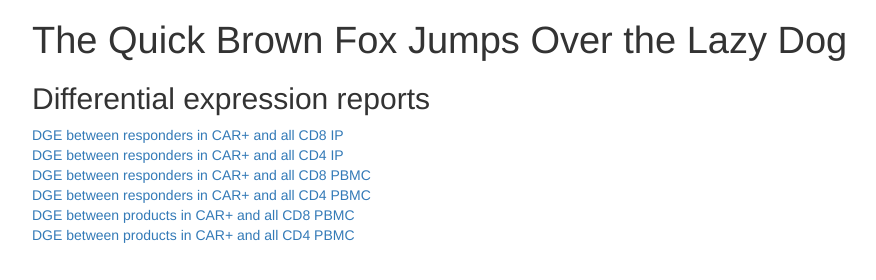
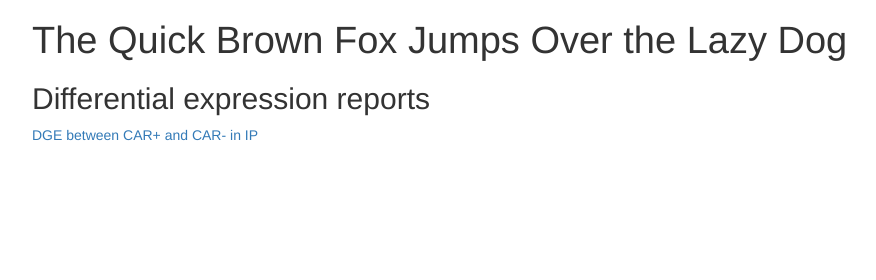
Before and after one commit to jeraldnoble/brexucel, a plain HTML site: page index.html in a window 1280 px wide. Shown: the whole page, without its empty margins (153-1029 px from the left). Drawn offline with nearby package versions, Linux system fonts and the light colour scheme; some packages are replaced by stand-ins of ours.

Commit message:
Update index.html

```diff
--- a/index.html
+++ b/index.html
@@ -361,7 +361,7 @@ pre code {
 
 <div id="differential-expression-reports" class="section level2">
 <h2>Differential expression reports</h2>
-<p><a href="https://jeraldnoble.github.io/sc_CART_2024/docs/dge_IP_abecma_CD8.html">DGE between responders in CAR+ and all CD8 IP<br> <a href="https://jeraldnoble.github.io/sc_CART_2024/docs/dge_IP_abecma_CD4.html">DGE between responders in CAR+ and all CD4 IP<br> <a href="https://jeraldnoble.github.io/sc_CART_2024/docs/dge_PBMC_abecma_CD8.html">DGE between responders in CAR+ and all CD8 PBMC<br> <a href="https://jeraldnoble.github.io/sc_CART_2024/docs/dge_PBMC_abecma_CD4.html">DGE between responders in CAR+ and all CD4 PBMC<br> <a href="https://jeraldnoble.github.io/sc_CART_2024/docs/dge_PBMC_products_CD8.html">DGE between products in CAR+ and all CD8 PBMC<br> <a href="https://jeraldnoble.github.io/sc_CART_2024/docs/dge_PBMC_products_CD4.html">DGE between products in CAR+ and all CD4 PBMC<br></p>
+<p><a href="https://jeraldnoble.github.io/sc_CART_2024/docs/dge_carPos_ip.html">DGE between CAR+ and CAR- in IP<br></p>
 </div>
 
 
```
